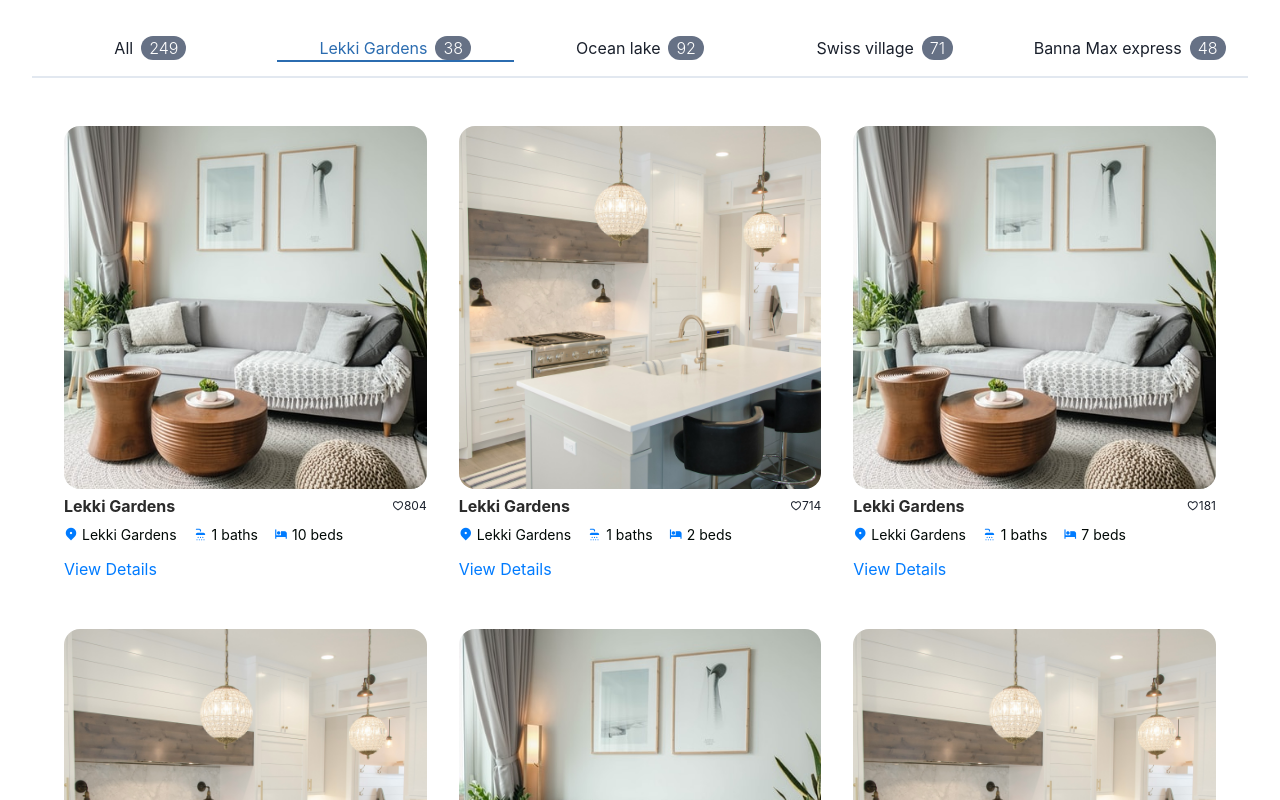
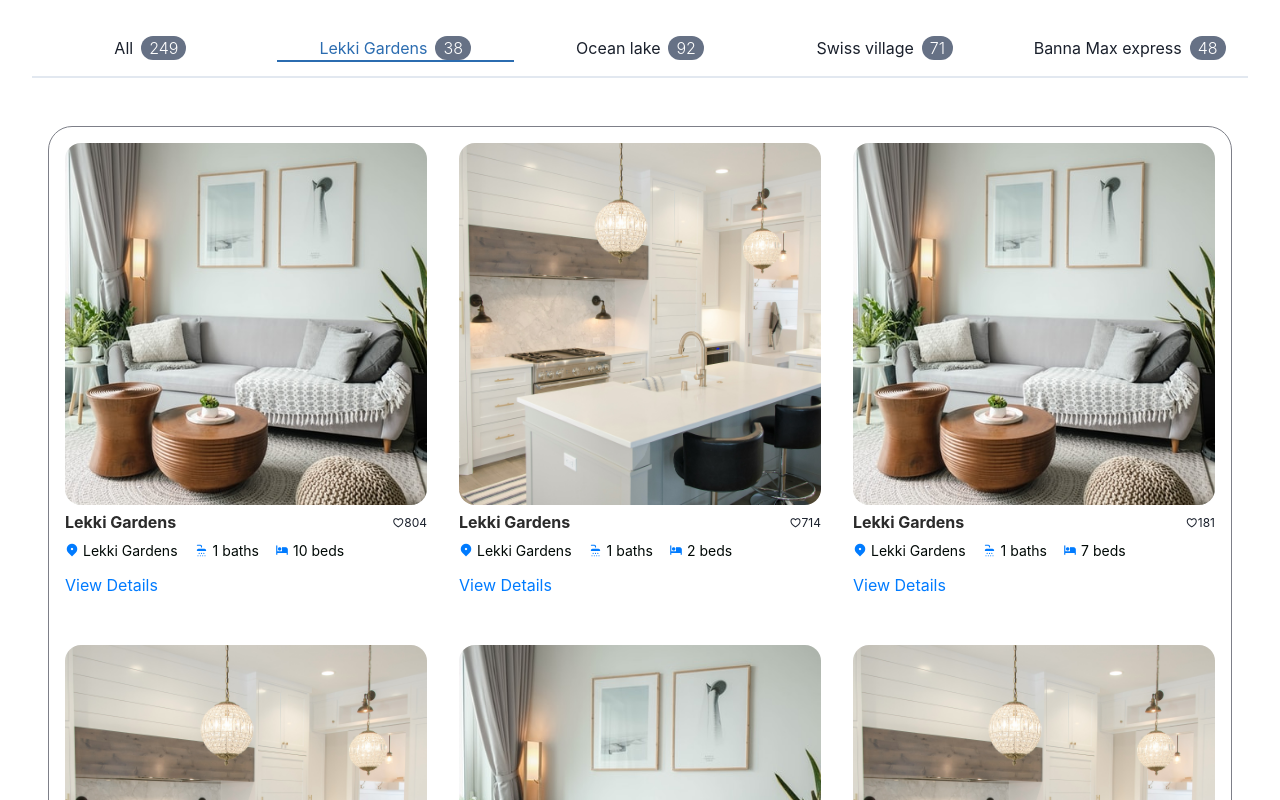
Before and after one commit to onyedikachi23/fastamoni-real-estate-website, a React (Vite) app: page / in a window 1280 px wide. Shown: the part 820-1620 px from the top of the page. Built offline with nearby package versions, Linux system fonts and the light colour scheme.

Commit message:
Added border to ul container to help users understand the listing and its scrolling of projects better

```diff
--- a/src/components/main/featured-projects/projects-list/projects-list.jsx
+++ b/src/components/main/featured-projects/projects-list/projects-list.jsx
@@ -97,11 +97,13 @@ export default function ProjectsList({
 			maxHeight={maxHeight ? maxHeight : "none"}
 			overflow="auto">
 			<UnorderedList
-				paddingX={4}
+				padding={4}
+				borderRadius="3xl"
 				overflow="auto"
 				listStyleType="none"
 				margin={0}
-				marginBottom={4}>
+				marginBottom={4}
+				border="1px solid #7D7F88">
 				<Grid
 					gap={8}
 					rowGap={12}
```
